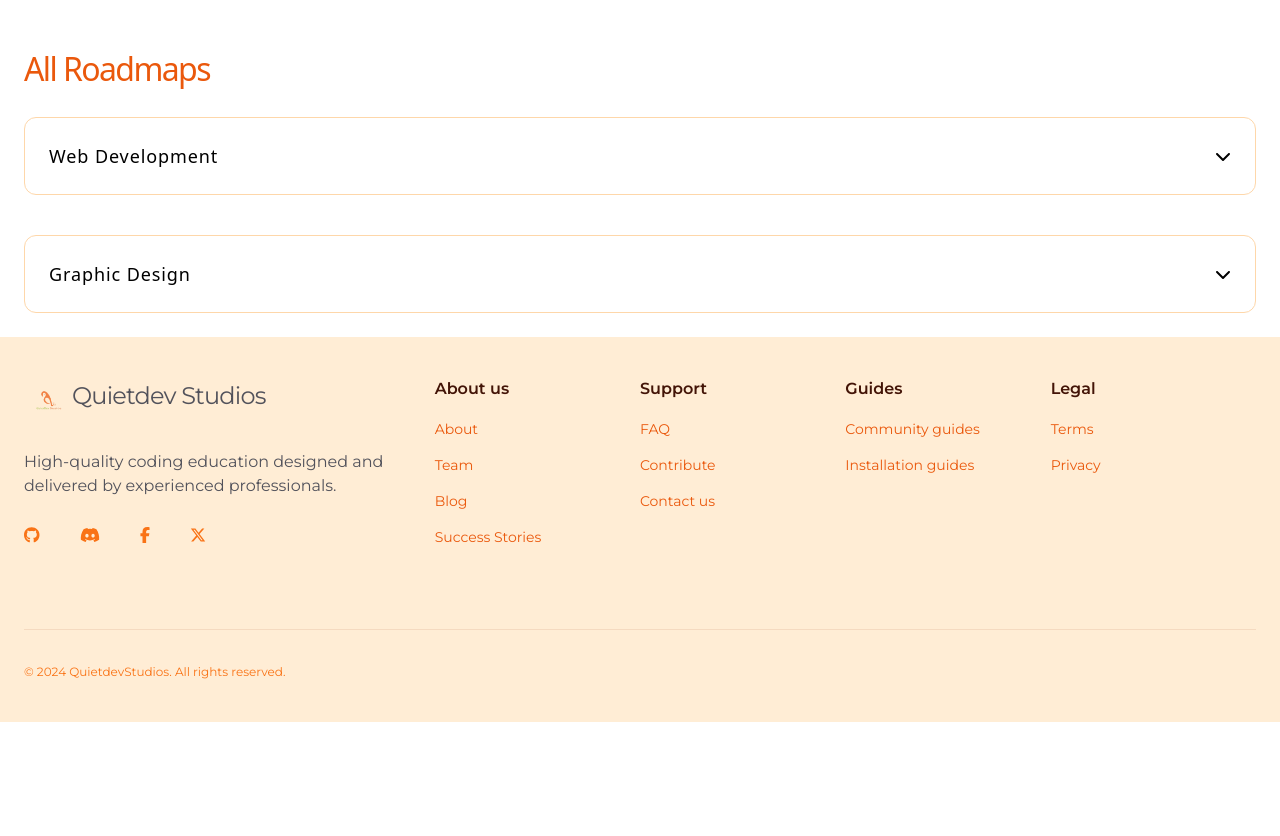
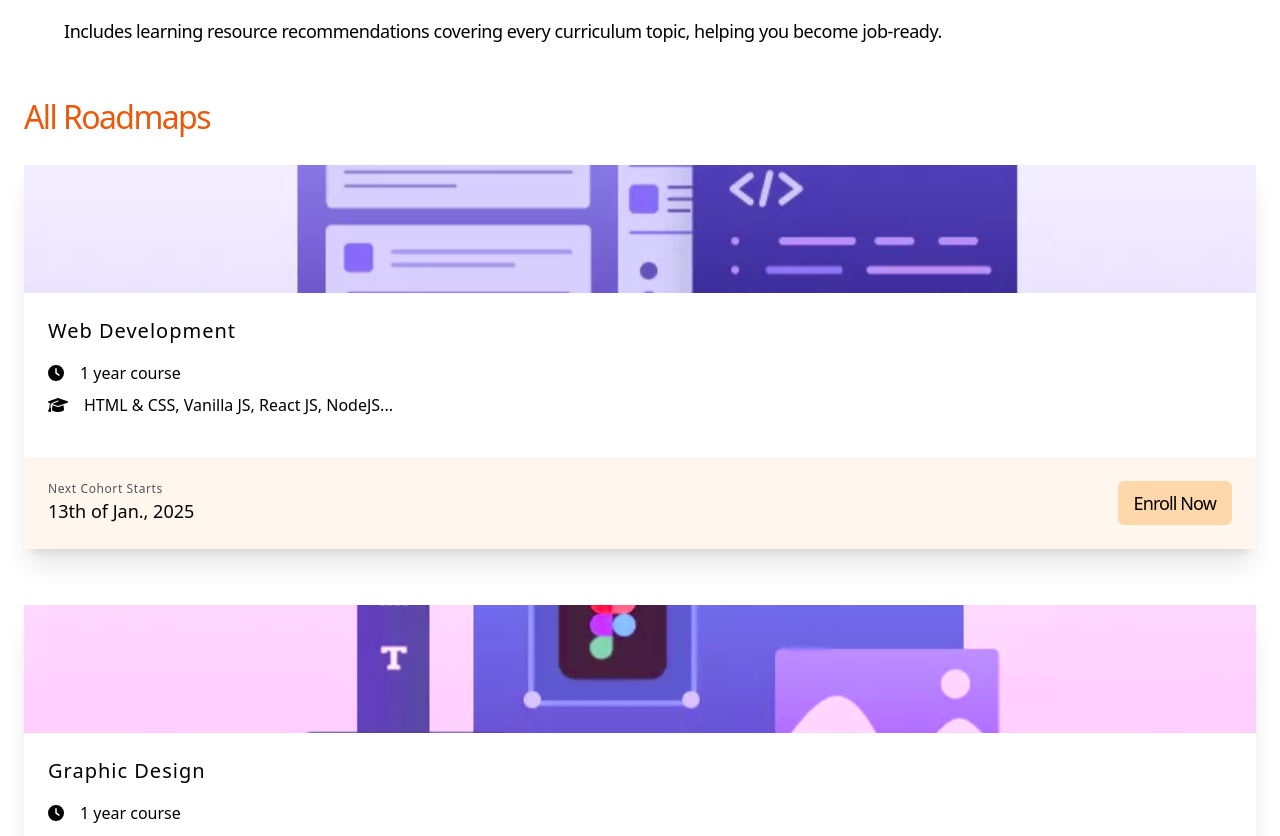
Before and after one commit to quietdevstudios/quietdevstudio, a React (Vite) app: page /curriculum in a window 1280 px wide. Shown: the part 1951-2787 px from the top of the page. Before the commit the page ends 2673 px from the top, so only its background shows below. Built offline with nearby package versions, Linux system fonts and the light colour scheme.

Commit message:
changed design for course selection section

```diff
--- a/src/components/Header.jsx
+++ b/src/components/Header.jsx
@@ -13,7 +13,7 @@ const Header = () => {
   };
 
   return (
-    <header className="bg-orange-100 h-20 text-orange-950 font-montserrat">
+    <header className="bg-orange-200 h-20 text-orange-950 font-montserrat py-16 sticky top-0 z-50 ">
       <section className="h-full w-[95%] max-w-7xl xl:mx-auto flex items-center justify-between">
         <a href="/" className="flex items-center tracking-tighter">
           <img src={brandLogo} className="w-24 cursor-pointer" />
@@ -60,7 +60,7 @@ const Header = () => {
 
         <button
           onClick={toggleNav}
-          className="flex flex-col md:hidden hover:bg-orange-200 hover:p-1 hover:rounded-md"
+          className="flex flex-col mb-1 p-2 md:hidden hover:bg-orange-200 hover:p-1 hover:rounded-md"
         >
           <div className="w-6 h-[2px] bg-orange-400 m-1"></div>
           <div className="w-6 h-[2px] bg-orange-400 m-1"></div>
--- a/src/pages/Courses.jsx
+++ b/src/pages/Courses.jsx
@@ -1,7 +1,13 @@
 import React from "react";
 import vector from "/vector.svg";
 import { FontAwesomeIcon } from "@fortawesome/react-fontawesome";
-import { faChevronDown } from "@fortawesome/free-solid-svg-icons";
+import {
+  faChevronDown,
+  faClock,
+  faGraduationCap,
+} from "@fortawesome/free-solid-svg-icons";
+import FE from "/FE.svg";
+import uiux from "/uiux.svg";
 
 const Courses = () => {
   return (
@@ -71,23 +77,92 @@ const Courses = () => {
         </h1>
         <section className="px-6 flex flex-col gap-10 py-6 w-full">
           {/* web development */}
-          <div className="border border-orange-200 p-6 rounded-xl flex items-center justify-between cursor-pointer">
+          {/* <div className="border border-orange-200 p-6 rounded-xl flex items-center justify-between cursor-pointer">
             <p className="tracking-wider text-lg font-regular">
               Web Development
             </p>
             <span>
               <FontAwesomeIcon icon={faChevronDown} />
             </span>
-          </div>
+          </div> */}
 
           {/* Graphic Design */}
-          <div className="border border-orange-200 p-6 rounded-xl flex items-center justify-between cursor-pointer">
+          {/* <div className="border border-orange-200 p-6 rounded-xl flex items-center justify-between cursor-pointer">
             <p className="tracking-wider text-lg font-regular">
               Graphic Design
             </p>
             <span>
               <FontAwesomeIcon icon={faChevronDown} />
             </span>
+          </div> */}
+
+          <div className="shadow-xl flex flex-col cursor-pointer justify-between h-96 mb-4">
+            <div className="w-full h-32">
+              <img src={FE} className="h-full w-full object-cover" />
+            </div>
+            {/* Webs Development */}
+            <div className="p-6 h-screen">
+              <p className="tracking-wider text-xl font-medium pb-4">
+                Web Development
+              </p>
+              <p className="flex items-center gap-4">
+                <FontAwesomeIcon icon={faClock} />
+                <span>1 year course</span>
+              </p>
+              <p className="flex items-center gap-4 mt-2 ">
+                <FontAwesomeIcon icon={faGraduationCap} />
+                <span>HTML & CSS, Vanilla JS, React JS, NodeJS...</span>
+              </p>
+            </div>
+            {/* details */}
+            <div className="bg-orange-50 p-6 font-medium text-lg flex items-center justify-between">
+              <p>
+                <span className="text-md font-medium flex flex-col items-start justify-start">
+                  <span className="text-xs tracking-wider font-regular text-zinc-600">
+                    Next Cohort Starts
+                  </span>{" "}
+                  13th of Jan., 2025
+                </span>
+              </p>
+              <p className="bg-orange-200 w-fit p-2 px-4 rounded-md hover:bg-orange-300 hover:text-zinc-600 tracking-tighter">
+                Enroll Now
+              </p>
+            </div>
+          </div>
+
+          {/* Graphic Design */}
+          <div className="shadow-xl flex flex-col cursor-pointer justify-between h-96">
+            <div className="w-full h-32">
+              <img src={uiux} className="h-full w-full object-cover" />
+            </div>
+            {/* Front End Development */}
+            <div className="p-6 h-screen">
+              <p className="tracking-wider text-xl font-medium pb-4">
+                Graphic Design
+              </p>
+              <p className="flex items-center gap-4">
+                <FontAwesomeIcon icon={faClock} />
+                <span>1 year course</span>
+              </p>
+              <p className="flex items-center gap-4 mt-2 ">
+                <FontAwesomeIcon icon={faGraduationCap} />
+                <span>Figma, Adobe Photoshop, Canva...</span>
+              </p>
+            </div>
+            {/* details */}
+            <div className="bg-orange-50 p-6 font-medium text-lg flex items-center justify-between">
+              <p>
+                <span className="text-md font-medium flex flex-col items-start justify-start">
+                  <span className="text-xs tracking-wider font-regular text-zinc-600">
+                    Next Cohort Starts
+                  </span>{" "}
+                  13th of Jan., 2025
+                </span>
+              </p>
+              <p className="bg-orange-200 w-fit p-2 px-4 rounded-md hover:bg-orange-300 hover:text-zinc-600 tracking-tighter">
+                Enroll Now
+              </p>
+            </div>
           </div>
         </section>
       </section>
--- a/src/pages/Home.jsx
+++ b/src/pages/Home.jsx
@@ -11,8 +11,8 @@ const Home = () => {
   return (
     <>
       <main className="font-montserrat text-zinc-600">
-        <section className="relative text-center bg-orange-100 leading-10 flex flex-col items-center justify-center gap-8 p-8 h-[28rem]">
-          <h1 className="text-[2.2rem] font-medium leading-10 tracking-tighter">
+        <section className="relative text-center bg-orange-50 leading-10 flex flex-col items-center justify-center gap-20 h-[28rem] py-[20rem]">
+          <h1 className="text-[3.2rem] font-bold leading-tight tracking-wide">
             Your{" "}
             <span className="text-orange-600">
               Gateway to Modern Web Development
```
Also changed, not shown: public/FE.svg (added), public/uiux.svg (added).
